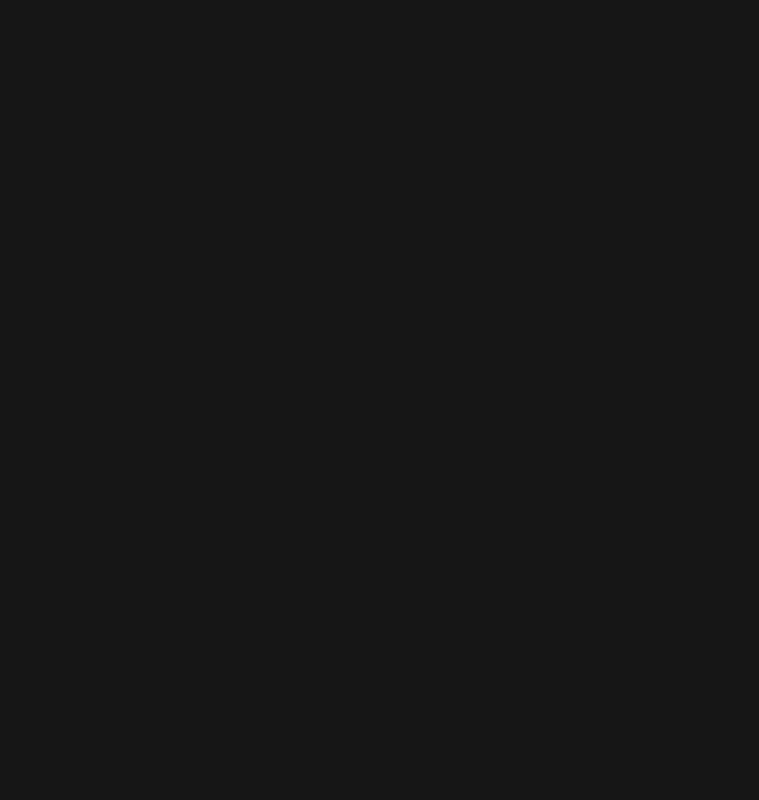
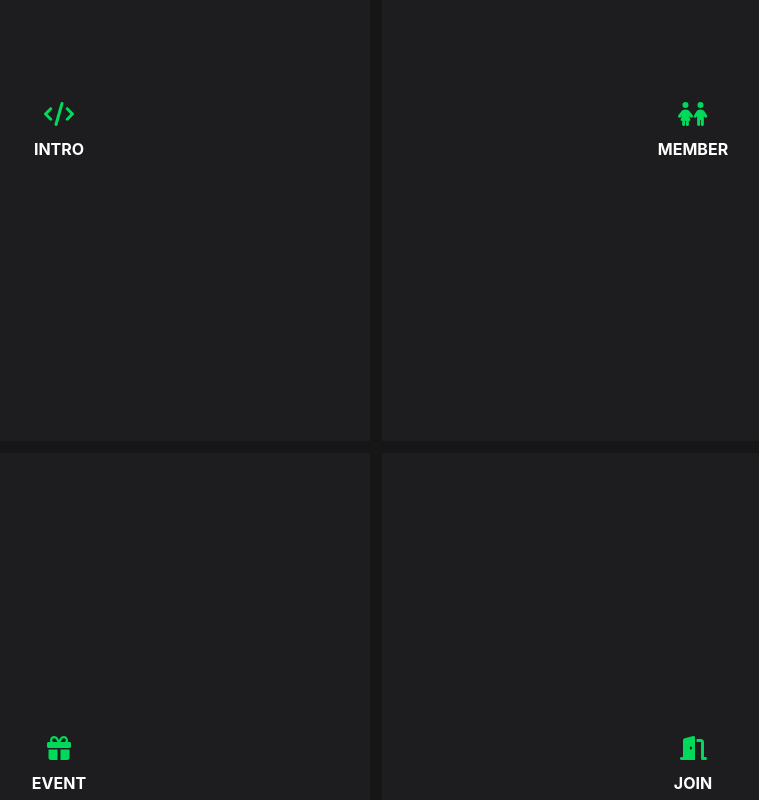
Before and after one commit to potionstory/meetup, a Next.js app in the folder frontend/: page / in a window 1280 px wide. Shown: the part 780-1580 px from the top of the page, without its empty margins (264-1023 px from the left). Before the commit the page ends 800 px from the top, so only its background shows below. Built offline with nearby package versions, Linux system fonts and the light colour scheme; a web font is replaced by a local one.

Commit message:
[feature: frontend] pages > main working

```diff
--- a/frontend/src/pages/main/index.js
+++ b/frontend/src/pages/main/index.js
@@ -1,5 +1,5 @@
 import { MainStyled } from "./style";
-import { faMessage } from "@fortawesome/free-solid-svg-icons";
+import { faChildren, faCode, faDoorOpen, faGift, faMessage } from "@fortawesome/free-solid-svg-icons";
 import { FontAwesomeIcon } from "@fortawesome/react-fontawesome";
 
 export default function Main() {
@@ -18,6 +18,48 @@ export default function Main() {
         <br />
         다양한 음식과 이벤트로 다시 찾아온 풍성한 <b>시간</b>
       </p>
+      <div className="menu">
+        <div className="menu-box">
+          <div className="menu-inner">
+            <button type="button">
+              <span className="icon">
+                <FontAwesomeIcon icon={faCode} />
+              </span>
+              <span class="name">intro</span>
+            </button>
+          </div>
+        </div>
+        <div className="menu-box">
+          <div className="menu-inner">
+            <button type="button">
+              <span className="icon">
+                <FontAwesomeIcon icon={faChildren} />
+              </span>
+              <span class="name">member</span>
+            </button>
+          </div>
+        </div>
+        <div className="menu-box">
+          <div className="menu-inner">
+            <button type="button">
+              <span className="icon">
+                <FontAwesomeIcon icon={faGift} />
+              </span>
+              <span class="name">event</span>
+            </button>
+          </div>
+        </div>
+        <div className="menu-box">
+          <div className="menu-inner">
+            <button type="button">
+              <span className="icon">
+                <FontAwesomeIcon icon={faDoorOpen} />
+              </span>
+              <span class="name">join</span>
+            </button>
+          </div>
+        </div>
+      </div>
     </MainStyled>
   );
 }
--- a/frontend/src/pages/main/style.js
+++ b/frontend/src/pages/main/style.js
@@ -33,4 +33,44 @@ export const MainStyled = styled.div`
       color: var(--color-title);
     }
   }
+  .menu {
+    display: flex;
+    flex-wrap: wrap;
+    gap: 12px;
+    width: 100%;
+    .menu-box {
+      position: relative;
+      padding-top: calc(50% - 6px);
+      width: calc(50% - 6px);
+      .menu-inner {
+        position: absolute;
+        top: 0;
+        left: 0;
+        width: 100%;
+        height: 100%;
+        button {
+          display: flex;
+          flex-direction: column;
+          align-items: center;
+          justify-content: center;
+          gap: 12px 0;
+          width: 100%;
+          height: 100%;
+          background-color: var(--color-line);
+          .icon {
+            svg {
+              font-size: var(--size-24);
+              color: var(--color-green);
+            }
+          }
+          .name {
+            font-size: var(--size-16);
+            font-weight: var(--weight-700);
+            color: var(--color-title);
+            text-transform: uppercase;
+          }
+        }
+      }
+    }
+  }
 `;
--- a/frontend/src/styles/globals.css
+++ b/frontend/src/styles/globals.css
@@ -22,6 +22,7 @@ a,
 abbr,
 acronym,
 address,
+button,
 big,
 cite,
 code,
```
